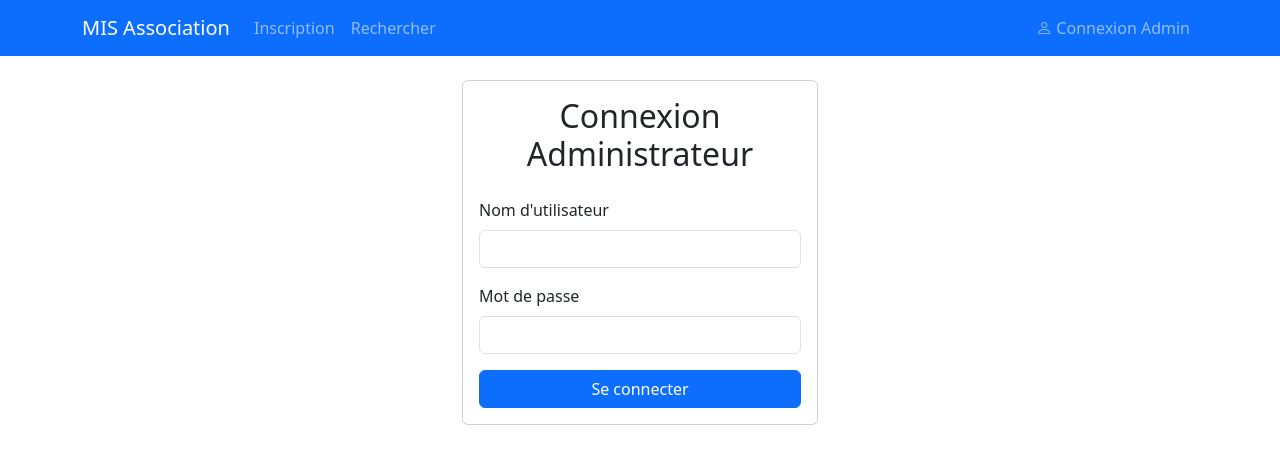
After one commit to hardymis/mis_association, a Flask app: page /login in a window 1280 px wide. The commit adds this page. Shown: the top 464 px of the page. Run offline with Flask 3, Linux system fonts and the light colour scheme; some libraries are stand-ins or nearby versions.

Commit message:
V2: Ajout de l'authentification admin et sécurisation des routes d'administration

```diff
--- a/app.py
+++ b/app.py
@@ -1,17 +1,41 @@
 from flask import Flask, render_template, request, redirect, url_for, flash, make_response
 from flask_sqlalchemy import SQLAlchemy
 from flask_wtf import FlaskForm
-from wtforms import StringField, IntegerField, SubmitField
+from wtforms import StringField, IntegerField, SubmitField, PasswordField
 from wtforms.validators import DataRequired, Email, Length, NumberRange, Regexp
+from flask_login import LoginManager, UserMixin, login_user, login_required, logout_user, current_user
 import os
 from datetime import datetime
 import csv
 from io import StringIO
+from werkzeug.security import generate_password_hash, check_password_hash
 
 app = Flask(__name__)
 app.config['SECRET_KEY'] = 'your-secret-key-here'
 app.config['SQLALCHEMY_DATABASE_URI'] = 'sqlite:///members.db'
 db = SQLAlchemy(app)
+
+# Configuration de Flask-Login
+login_manager = LoginManager()
+login_manager.init_app(app)
+login_manager.login_view = 'login'
+login_manager.login_message = 'Veuillez vous connecter pour accéder à cette page.'
+login_manager.login_message_category = 'info'
+
+class Admin(UserMixin, db.Model):
+    id = db.Column(db.Integer, primary_key=True)
+    username = db.Column(db.String(80), unique=True, nullable=False)
+    password_hash = db.Column(db.String(200), nullable=False)
+
+    def set_password(self, password):
+        self.password_hash = generate_password_hash(password)
+
+    def check_password(self, password):
+        return check_password_hash(self.password_hash, password)
+
+@login_manager.user_loader
+def load_user(user_id):
+    return Admin.query.get(int(user_id))
 
 class Member(db.Model):
     id = db.Column(db.Integer, primary_key=True)
@@ -23,6 +47,11 @@ class Member(db.Model):
     ville_residence = db.Column(db.String(100), nullable=False)
     pays_residence = db.Column(db.String(100), nullable=False)
     created_at = db.Column(db.DateTime, default=datetime.utcnow)
+
+class LoginForm(FlaskForm):
+    username = StringField('Nom d\'utilisateur', validators=[DataRequired()])
+    password = PasswordField('Mot de passe', validators=[DataRequired()])
+    submit = SubmitField('Se connecter')
 
 class MemberForm(FlaskForm):
     nom = StringField('Nom', validators=[DataRequired(), Length(min=2, max=100)])
@@ -75,12 +104,37 @@ def search():
         return render_template('search.html', member=member)
     return render_template('search.html')
 
+@app.route('/login', methods=['GET', 'POST'])
+def login():
+    if current_user.is_authenticated:
+        return redirect(url_for('admin'))
+
+    form = LoginForm()
+    if form.validate_on_submit():
+        admin = Admin.query.filter_by(username=form.username.data).first()
+        if admin and admin.check_password(form.password.data):
+            login_user(admin)
+            next_page = request.args.get('next')
+            return redirect(next_page) if next_page else redirect(url_for('admin'))
+        else:
+            flash('Nom d\'utilisateur ou mot de passe incorrect', 'danger')
+    return render_template('login.html', form=form)
+
+@app.route('/logout')
+@login_required
+def logout():
+    logout_user()
+    flash('Vous avez été déconnecté', 'info')
+    return redirect(url_for('index'))
+
 @app.route('/admin')
+@login_required
 def admin():
     members = Member.query.order_by(Member.nom).all()
     return render_template('admin.html', members=members)
 
 @app.route('/export-csv')
+@login_required
 def export_csv():
     members = Member.query.order_by(Member.nom).all()
 
@@ -129,7 +183,21 @@ def edit(id):
             flash('Une erreur est survenue lors de la mise à jour.', 'error')
     return render_template('edit.html', form=form, member=member)
 
+@app.cli.command('create-admin')
+def create_admin():
+    """Créer un nouvel administrateur"""
+    username = input('Nom d\'utilisateur: ')
+    password = input('Mot de passe: ')
+
+    admin = Admin(username=username)
+    admin.set_password(password)
+
+    with app.app_context():
+        db.session.add(admin)
+        db.session.commit()
+        print(f'Administrateur {username} créé avec succès!')
+
 if __name__ == '__main__':
     with app.app_context():
         db.create_all()
-    app.run(debug=True, port=5008)
+    app.run(debug=True, port=5009)
--- a/requirements.txt
+++ b/requirements.txt
@@ -3,3 +3,5 @@ Flask-SQLAlchemy==3.1.1
 Flask-WTF==1.2.1
 email-validator==2.1.0.post1
 python-dotenv==1.0.0
+Flask-Login==0.6.3
+Werkzeug==3.0.1
--- a/templates/base.html
+++ b/templates/base.html
@@ -15,16 +15,33 @@
                 <span class="navbar-toggler-icon"></span>
             </button>
             <div class="collapse navbar-collapse" id="navbarNav">
-                <ul class="navbar-nav">
+                <ul class="navbar-nav me-auto">
                     <li class="nav-item">
                         <a class="nav-link" href="{{ url_for('register') }}">Inscription</a>
                     </li>
                     <li class="nav-item">
                         <a class="nav-link" href="{{ url_for('search') }}">Rechercher</a>
                     </li>
+                    {% if current_user.is_authenticated %}
                     <li class="nav-item">
                         <a class="nav-link" href="{{ url_for('admin') }}">Administration</a>
                     </li>
+                    {% endif %}
+                </ul>
+                <ul class="navbar-nav">
+                    {% if current_user.is_authenticated %}
+                    <li class="nav-item">
+                        <a class="nav-link" href="{{ url_for('logout') }}">
+                            <i class="bi bi-box-arrow-right"></i> Déconnexion
+                        </a>
+                    </li>
+                    {% else %}
+                    <li class="nav-item">
+                        <a class="nav-link" href="{{ url_for('login') }}">
+                            <i class="bi bi-person"></i> Connexion Admin
+                        </a>
+                    </li>
+                    {% endif %}
                 </ul>
             </div>
         </div>
--- /dev/null
+++ b/templates/login.html
@@ -0,0 +1,39 @@
+{% extends "base.html" %}
+
+{% block title %}Connexion{% endblock %}
+
+{% block content %}
+<div class="row justify-content-center">
+    <div class="col-md-6 col-lg-4">
+        <div class="card">
+            <div class="card-body">
+                <h2 class="card-title text-center mb-4">Connexion Administrateur</h2>
+                <form method="POST" action="{{ url_for('login') }}">
+                    {{ form.hidden_tag() }}
+                    <div class="mb-3">
+                        <label for="username" class="form-label">{{ form.username.label }}</label>
+                        {{ form.username(class="form-control") }}
+                        {% if form.username.errors %}
+                            {% for error in form.username.errors %}
+                                <div class="text-danger">{{ error }}</div>
+                            {% endfor %}
+                        {% endif %}
+                    </div>
+                    <div class="mb-3">
+                        <label for="password" class="form-label">{{ form.password.label }}</label>
+                        {{ form.password(class="form-control") }}
+                        {% if form.password.errors %}
+                            {% for error in form.password.errors %}
+                                <div class="text-danger">{{ error }}</div>
+                            {% endfor %}
+                        {% endif %}
+                    </div>
+                    <div class="d-grid">
+                        {{ form.submit(class="btn btn-primary") }}
+                    </div>
+                </form>
+            </div>
+        </div>
+    </div>
+</div>
+{% endblock %}
```
